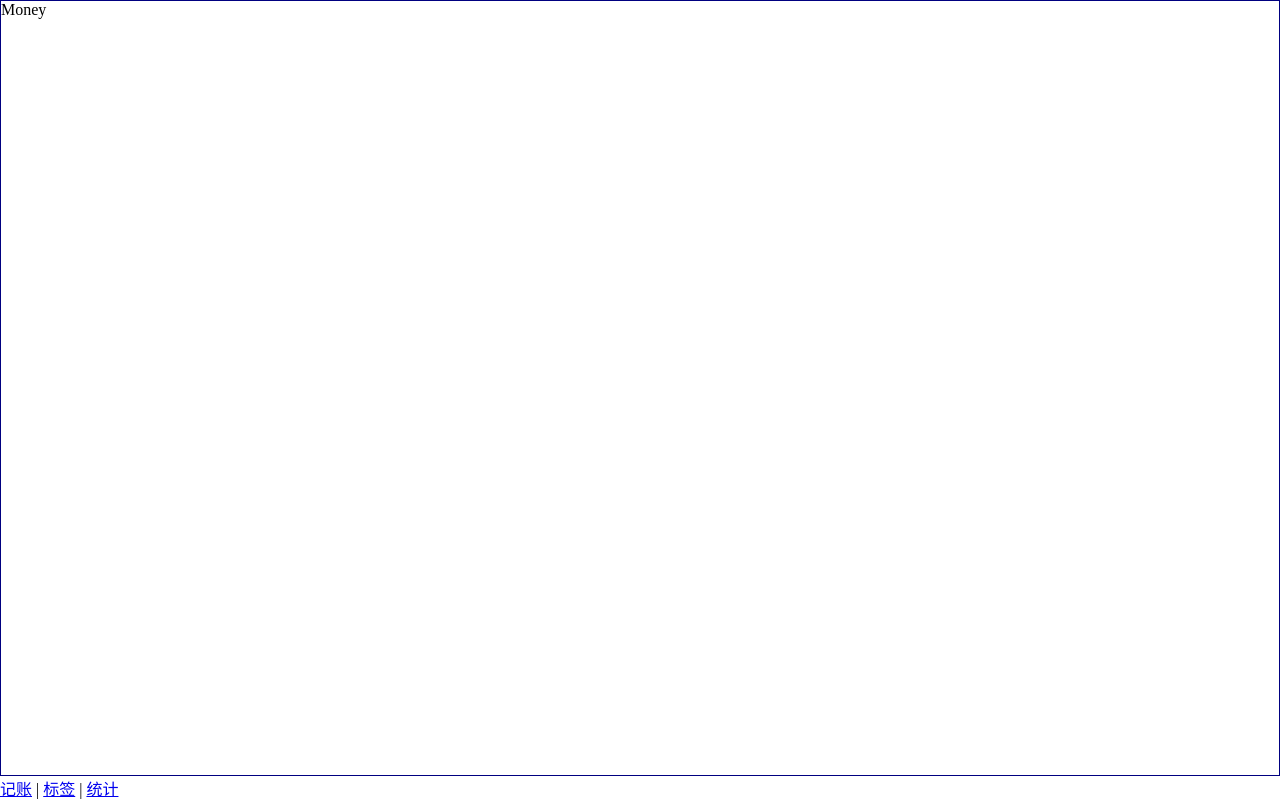
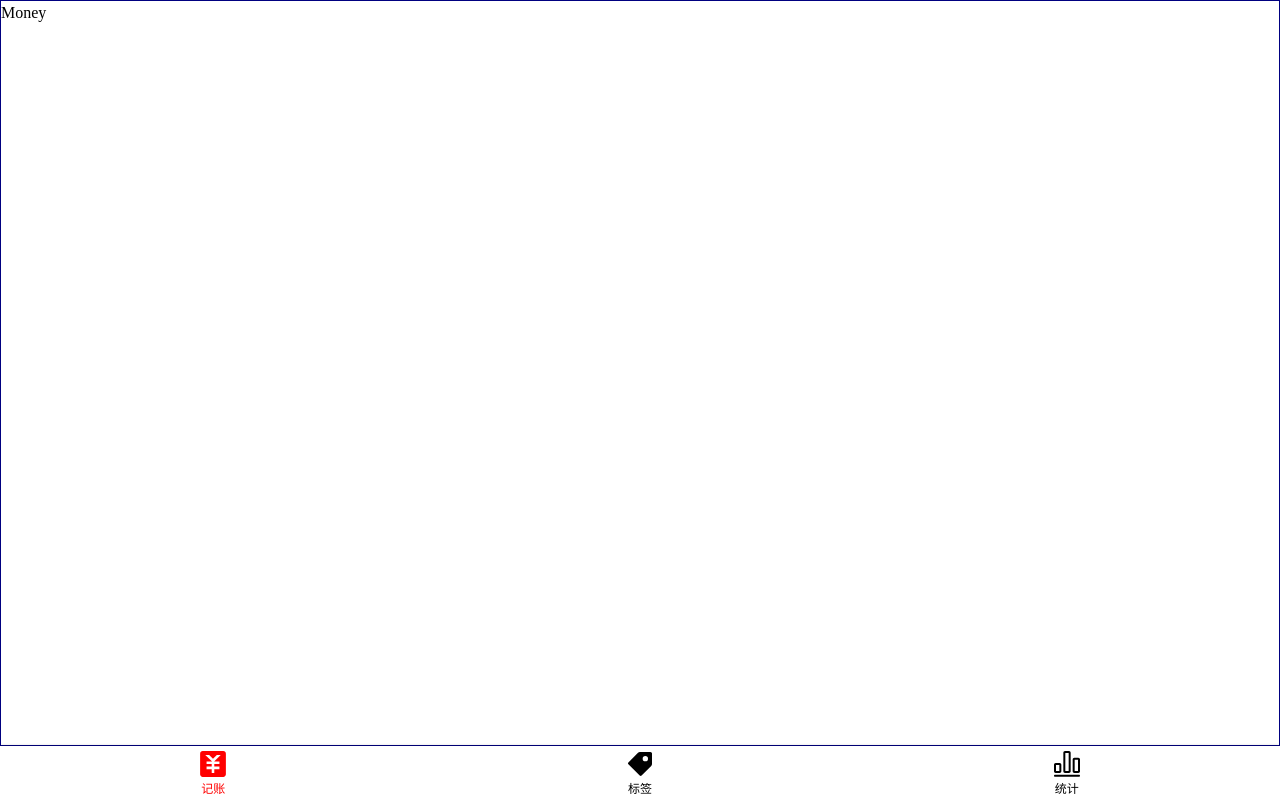
Before and after one commit to liu0haha123/535-money, a Vue app: page /#/money in a window 1280 px wide. Built offline with nearby package versions, Linux system fonts and the light colour scheme.

Commit message:
引入了SVG并抽取了组件，解决了SVG的问题

```diff
--- a/package.json
+++ b/package.json
@@ -35,7 +35,9 @@
     "eslint-plugin-vue": "6.2.2",
     "sass": "1.36.0",
     "sass-loader": "8.0.2",
-    "svg-sprite-loader": "6.0.9",
+    "svg-sprite-loader": "^4.1.6",
+    "svg-sprite-loader-mod": "^4.1.6-mod1",
+    "svgo-loader": "^2.2.1",
     "typescript": "4.1.6",
     "vue-template-compiler": "2.6.14"
   }
--- a/public/index.html
+++ b/public/index.html
@@ -3,7 +3,7 @@
   <head>
     <meta charset="utf-8">
     <meta http-equiv="X-UA-Compatible" content="IE=edge">
-    <meta name="viewport" content="width=device-width,initial-scale=1.0">
+      <meta name="viewport" content="width=device-width,initial-scale=1,minimum-scale=1,maximum-scale=1,user-scalable=no,viewport-fit=cover">
     <link rel="icon" href="<%= BASE_URL %>favicon.ico">
     <title><%= htmlWebpackPlugin.options.title %></title>
   </head>
--- a/src/App.vue
+++ b/src/App.vue
@@ -10,4 +10,11 @@
   padding: 0;
   box-sizing: border-box;
 }
+body{
+  line-height: 1.5;
+}
+a{
+  text-decoration: none;
+  color: inherit;
+}
 </style>
--- /dev/null
+++ b/src/components/Icon.vue
@@ -0,0 +1,27 @@
+<template>
+  <svg class="icon">
+    <use :xlink:href="'#'+name"/>
+  </svg>
+</template>
+
+<script lang="ts">
+let importAll = (requireContext: __WebpackModuleApi.RequireContext) => requireContext.keys().forEach(requireContext);
+try {
+  importAll(require.context('../assets/icons', true, /\.svg$/));
+} catch (error) {
+  console.log(error);
+}
+export default {
+  name: 'Icon',
+  props:["name"]
+};
+</script>
+
+<style lang='scss' scoped>
+.icon {
+  width: 1em; height: 1em;
+  vertical-align: -0.15em;
+  fill: currentColor;
+  overflow: hidden;
+}
+</style>
--- a/src/components/Nav.vue
+++ b/src/components/Nav.vue
@@ -1,19 +1,47 @@
 <template>
-  <div class="nav">
-    <router-link to="/money">记账</router-link>
-    |
-    <router-link to="/labels">标签</router-link>
-    |
-    <router-link to="/statistics">统计</router-link>
-  </div>
+  <nav class="nav">
+    <router-link to="/money" class="item"  active-class="selected">
+      <icon name="money"/>
+      记账
+    </router-link>
+    <router-link to="/labels" class="item"  active-class="selected">
+      <icon name="label"/>
+      标签
+    </router-link>
+    <router-link to="/statistics" class="item"  active-class="selected">
+      <icon name="statistics"/>
+      统计
+    </router-link>
+  </nav>
 </template>
 
 <script lang="ts">
+
 export default {
   name: 'Nav'
 };
 </script>
 
 <style lang='scss' scoped>
-
+nav {
+  display: flex;
+  box-shadow: 0 0 3px rgba(0, 0, 0, 0.25);
+  flex-direction: row;
+  font-size: 12px;
+  > .item {
+    padding: 2px 0;
+    width: 33.33333%;
+    display: flex;
+    justify-content: center;
+    align-items: center;
+    flex-direction: column;
+    .icon {
+      width: 32px;
+      height: 32px;
+    }
+  }
+  > .item.selected{
+    color: red;
+  }
+}
 </style>
--- a/src/main.ts
+++ b/src/main.ts
@@ -5,10 +5,12 @@ import router from './router';
 import store from './store';
 import Nav from '@/components/Nav.vue';
 import Layout from '@/components/Layout.vue';
-
+import Icon from '@/components/Icon.vue';
 
 Vue.config.productionTip = false;
 Vue.component('Nav', Nav);
+Vue.component('Layout', Layout);
+Vue.component('Icon', Icon);
 new Vue({
     router,
     store,
--- a/src/shims-vue.d.ts
+++ b/src/shims-vue.d.ts
@@ -2,3 +2,8 @@ declare module '*.vue' {
   import Vue from 'vue'
   export default Vue
 }
+
+declare module '*.svg' {
+  const content: any
+  export default content
+}
--- a/vue.config.js
+++ b/vue.config.js
@@ -1,3 +1,21 @@
+const path = require('path')
+
 module.exports = {
-  lintOnSave: false
+    lintOnSave: false,
+    chainWebpack: config => {
+        const dir = path.resolve(__dirname, 'src/assets/icons')
+
+
+        config.module
+          .rule('svg-sprite')
+          .test(/\.(svg)(\?.*)?$/)
+          .include.add(dir).end()
+          .use('svg-sprite-loader-mod').loader('svg-sprite-loader-mod').options({extract: false}).end()
+          .use('svgo-loader').loader('svgo-loader')
+          .tap(options => ({...options, plugins: [{removeAttrs: {attrs: 'fill'}}]}))
+          .end()
+        config.plugin('svg-sprite').use(require('svg-sprite-loader-mod/plugin'), [{plainSprite: true}])
+        config.module.rule('svg').exclude.add(dir)
+
+    }
 }
```
Also changed, not shown: .eslintrc.js, 1 other file (tests, documents, lock files or other folders).
